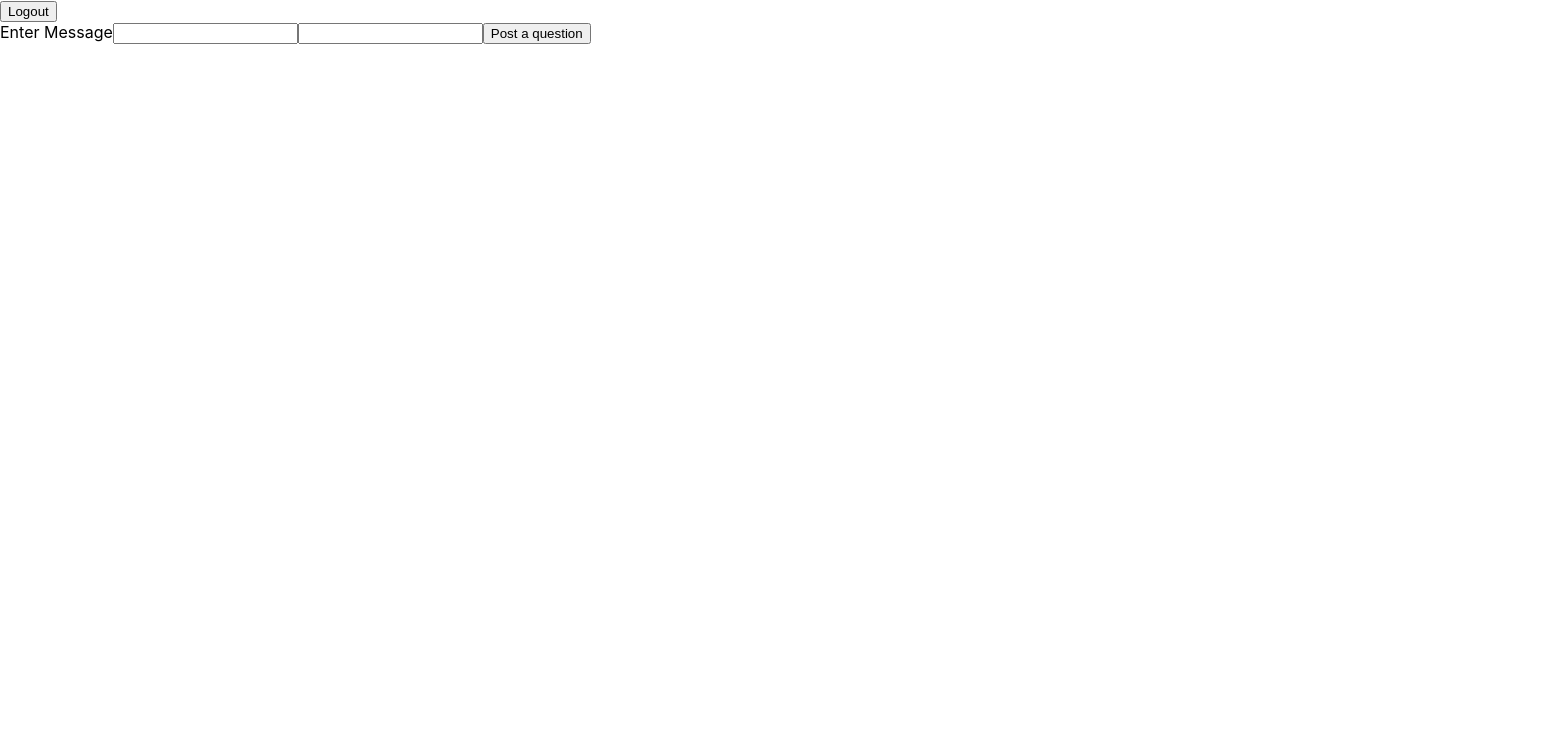
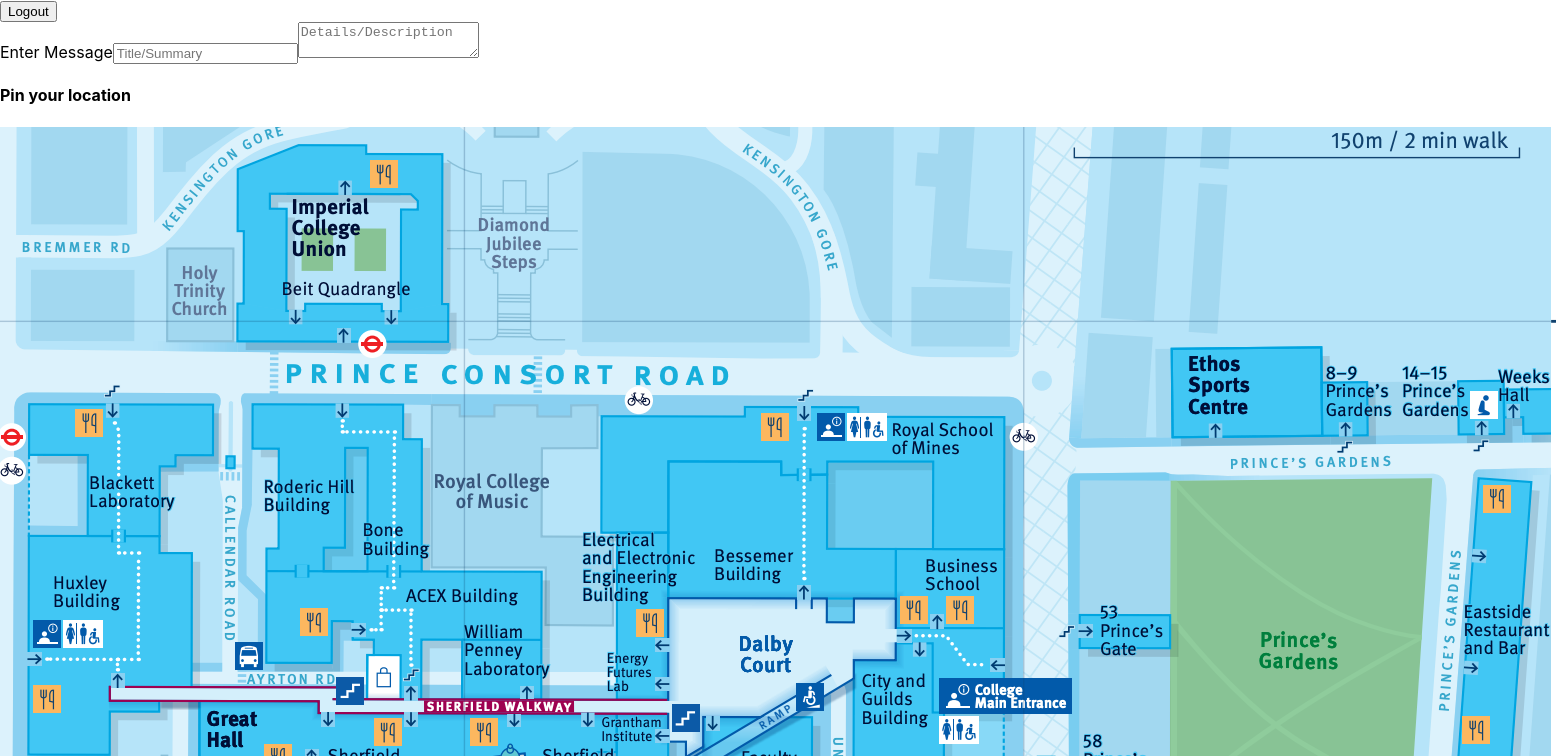
Before and after one commit to phantomcorn/AskDoc, a React (Create React App) app: page /non_computing in a window 1280 px wide. Shown: the top 756 px of the page, 1556 px wide, since content can reach past the window. Built offline with nearby package versions, Linux system fonts and the light colour scheme.

Commit message:
feat : add map

```diff
--- a/src/pages/NonComputing.jsx
+++ b/src/pages/NonComputing.jsx
@@ -1,6 +1,7 @@
 import React, { useRef } from 'react';
 import db, { writeDB } from "../firebase";
 import {getDocs, addDoc, collection} from "@firebase/firestore";
+import map from "../assets/map.png"
 
 export default function NonComputing() {
 
@@ -9,11 +10,16 @@
     const handleSave = async (e) => {
         e.preventDefault();
         console.log("hello")
-        let data = {
-            description : descriptionRef.current.value
+
+        let title = titleRef.current.value;
+        let detail = descriptionRef.current.value;
+
+        if (detail === "" || title === "") {
+            alert("You are forgot to fill in a field");
+            return
         }
 
-        writeDB(titleRef.current.value ,descriptionRef.current.value);
+        writeDB(title, detail);
 
         console.log("done");
     }
@@ -23,8 +29,11 @@
             <button type="logout"> Logout </button>
             <form onSubmit={handleSave}>
                 <label>Enter Message</label>
-                <input type="title" ref={titleRef}/>
-                <input type="description" ref={descriptionRef}/>
+                <input type="title" placeholder="Title/Summary" ref={titleRef}/>
+                <textarea type="description" placeholder="Details/Description" ref={descriptionRef}>
+                </textarea>
+                <h4> Pin your location</h4>
+                <img src={map} alt="Map"></img>
                 <button type="submit"> Post a question </button>
             </form>
         </div>
```
Also changed, not shown: src/assets/map.png (added).
